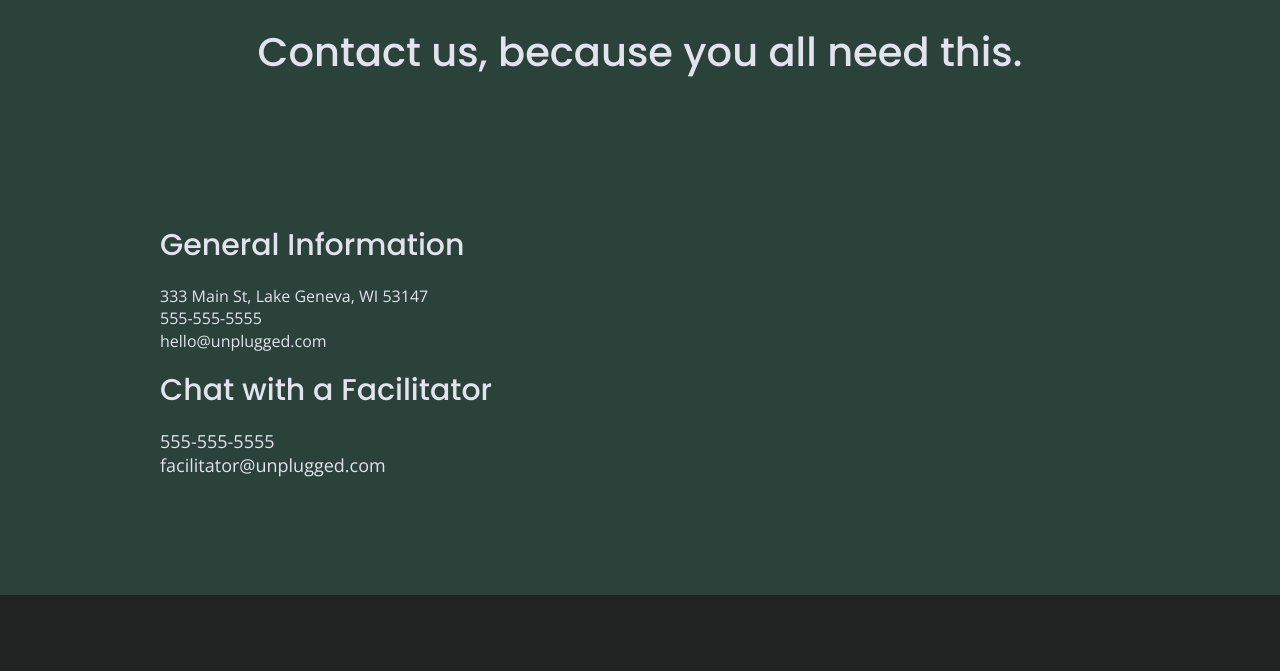
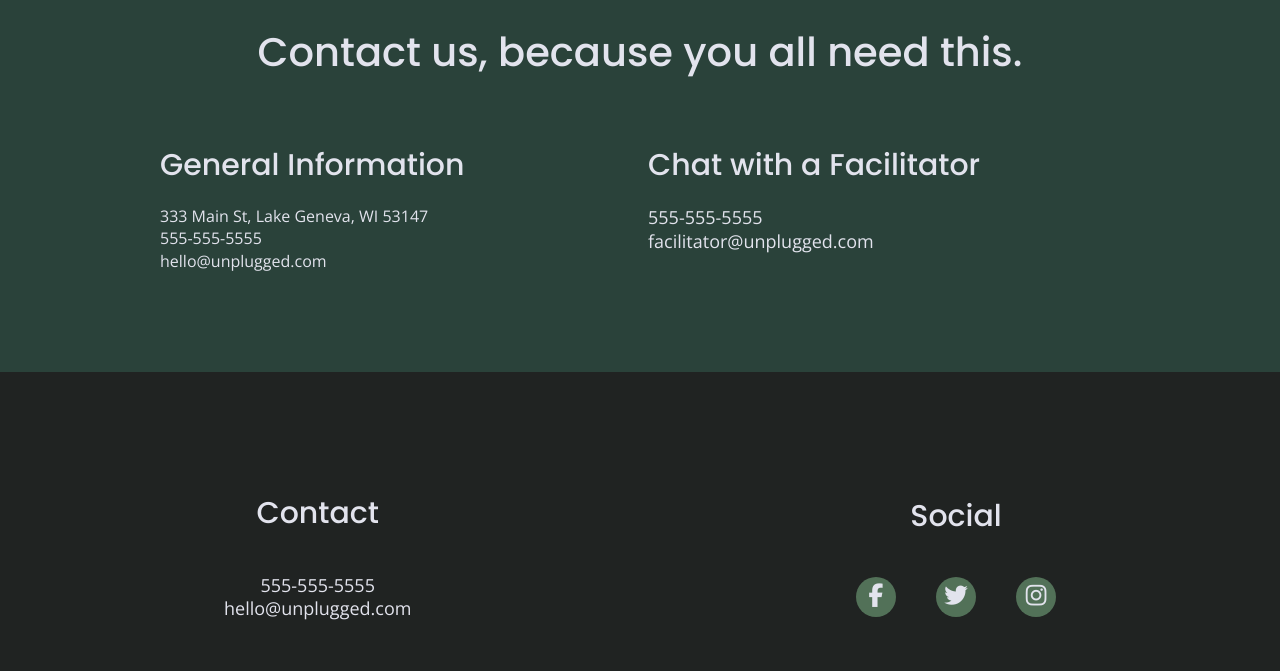
Before and after one commit to laurel-m/206-unplugged, a website: page about/index.html in a window 1280 px wide. Shown: the part 1469-2140 px from the top of the page. Drawn offline with nearby package versions, Linux system fonts and the light colour scheme.

Commit message:
Added social icons with formatting

```diff
--- a/about/index.html
+++ b/about/index.html
@@ -89,37 +89,37 @@
 <footer>
   <div class="content-wrapper">
     <div class="footer-content">
-       <div class="contact-content">
+      <div class="contact">
           <h4>Contact</h4>
-           <address>
+          <address>
           <p>
             555-555-5555<br>
             hello@unplugged.com
-           </p>
+          </p>
         </address>
       </div>
       <div class="social">
         <h4>Social</h4>
         <div class="social-icons">
           <p>
-            <a href="https://www.facebook.com/yoursite" target="_blank"></a>
+            <a href="https://www.facebook.com/skillcrush" target="_blank"><i class="fab fa-facebook-f"></i></a>
           </p>
           <p>
-            <a href="https://www.twitter.com/Skillcrush" target="_blank"></a>
+            <a href="https://www.twitter.com/Skillcrush" target="_blank"><i class="fab fa-twitter"></i></a>
           </p>
           <p>
-            <a href="https://www.instagram.com/skillcrush" target="_blank"></a>
+            <a href="https://www.instagram.com/skillcrush" target="_blank"><i class="fab fa-instagram"></i></a>
           </p>
         </div>
       </div>
     </div>
+    <!-- footer content ends -->
   </div>
-
+  <!-- footer content-wrapper ends -->
   <div class="copyright">
     <p>Copyright 2018 | Unplugged</p>
   </div>
-
-  </footer>
+</footer>
 
   <!-- Google Analytics: change UA-XXXXX-Y to be your site's ID. -->
   <script>
--- a/css/main.css
+++ b/css/main.css
@@ -113,6 +113,7 @@
   font-family: 'Poppins', sans-serif;
   font-size: 1.875em;
   font-weight: 500;
+  margin: 0;
 }
 
 h3,
@@ -230,8 +231,16 @@
 
 footer .social-icons p {
   align-items: center;
+  border-radius: 50%;
+  background-color: #527158;
   display: flex;
+  height: 40px;
   justify-content: center;
+  width: 40px;
+}
+
+footer .social-icons p i {
+  font-size: 1.3125em;
 }
 
 footer .copyright {
@@ -374,9 +383,16 @@
 .contact-section {
   align-items: center;
   background-color: #2a423a;
+  flex-flow: row wrap;
   display: flex;
-  flex-flow: column;
   justify-content: center;
+}
+
+.contact-section .content-wrapper {
+  align-items: center;
+  column-count: 2;
+  justify-content: center;
+  margin-top: 20px;
 }
 
 .contact-section h1 {
@@ -386,7 +402,7 @@
 }
 
 .contact-content p {
-  margin: 0;
+  margin-bottom: 50px;
 }
 
 .embed-container {
@@ -672,6 +688,11 @@
   line-height: 1.285;
 }
 
+footer .social-icons {
+  width: 12.5em;
+  justify-content: space-between;
+}
+
 footer .copyright {
   width: 100%;
 }
```
Also changed, not shown: faq/index.html (+3 -3 lines), index.html (+5 -4 lines).
